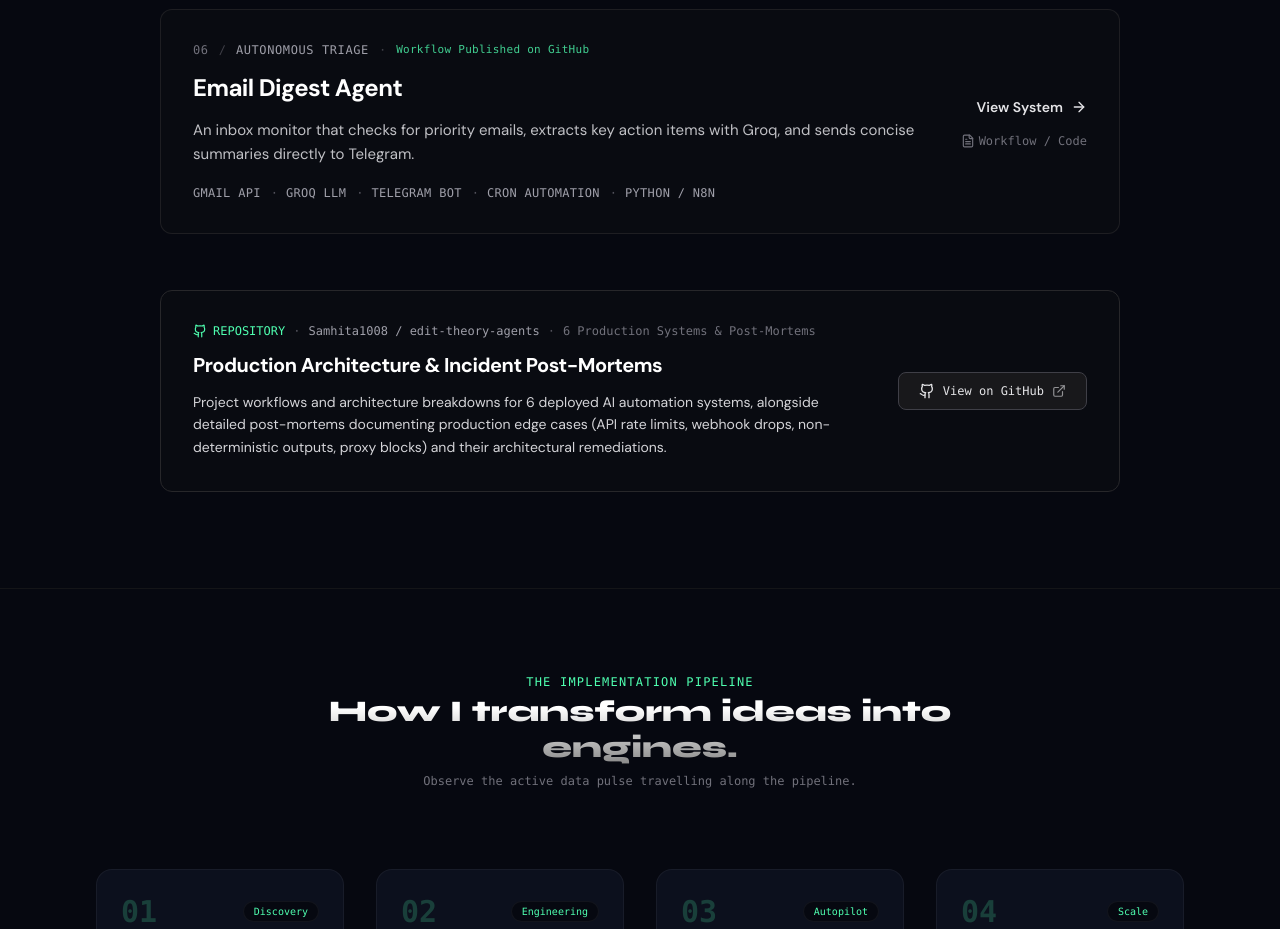
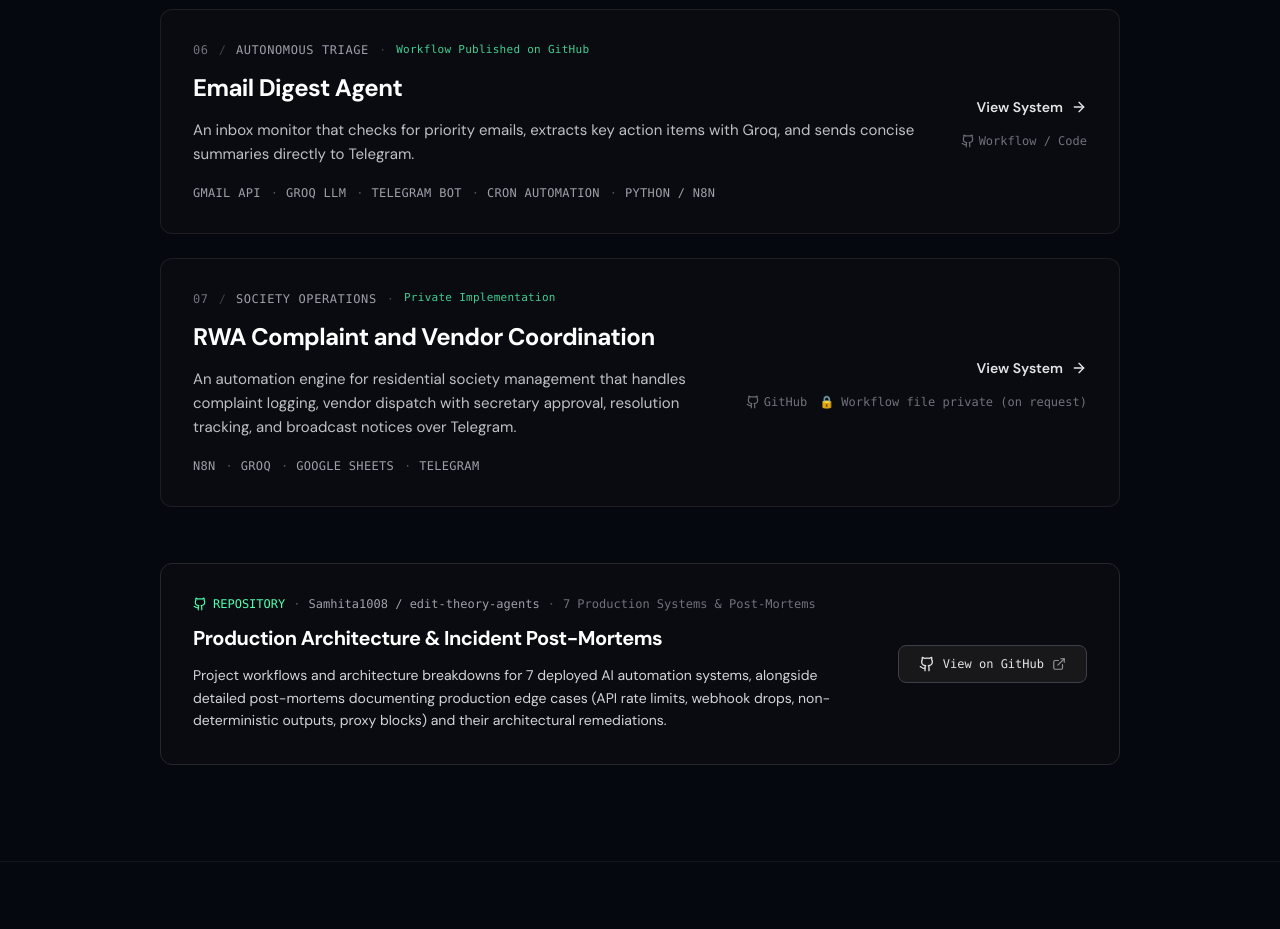
Before and after one commit to Samhita1008/edittheory-portfolio, a React (Vite) app: page / in a window 1280 px wide. Shown: the part 3880-4809 px from the top of the page. Built offline with nearby package versions, Linux system fonts and the light colour scheme.

Commit message:
feat: add RWA operations agent and improve link UI
- Add "RWA Complaint and Vendor Coordination" (Agent 7) project
- Introduce statusNote and engineeringNotes to project types
- Refactor project link rendering to support conditional labeling
- Add architecture diagram for Agent 7

```diff
--- a/src/App.tsx
+++ b/src/App.tsx
@@ -573,19 +573,29 @@
                             <Github className="w-3.5 h-3.5" /> Case Study / Code
                           </a>
                         )}
-                        {!proj.isFlagship && (proj.notionUrl || proj.githubUrl) && (
+                        {!proj.isFlagship && proj.githubUrl && (
                           <a
-                            href={proj.notionUrl || proj.githubUrl}
+                            href={proj.githubUrl}
                             target="_blank"
                             rel="noopener noreferrer"
                             className="hover:text-zinc-300 transition-colors flex items-center gap-1"
                           >
-                            <FileText className="w-3.5 h-3.5 text-zinc-500" /> {proj.githubUrl ? 'Workflow / Code' : 'Project & architecture'}
+                            <Github className="w-3.5 h-3.5 text-zinc-500" /> {proj.codeAvailabilityNote ? 'GitHub' : 'Workflow / Code'}
+                          </a>
+                        )}
+                        {!proj.isFlagship && !proj.githubUrl && proj.notionUrl && (
+                          <a
+                            href={proj.notionUrl}
+                            target="_blank"
+                            rel="noopener noreferrer"
+                            className="hover:text-zinc-300 transition-colors flex items-center gap-1"
+                          >
+                            <FileText className="w-3.5 h-3.5 text-zinc-500" /> Project & architecture
                           </a>
                         )}
                         {proj.codeAvailabilityNote && (
                           <span className="text-zinc-500 flex items-center gap-1">
-                            🔒 Available on request
+                            🔒 {proj.codeAvailabilityNote.includes('request') && !proj.codeAvailabilityNote.includes('Workflow') ? 'Available on request' : proj.codeAvailabilityNote}
                           </span>
                         )}
                         {proj.loomUrl && (
@@ -618,7 +628,7 @@
                   <span className="text-zinc-600 select-none">·</span>
                   <span className="text-zinc-400">Samhita1008 / edit-theory-agents</span>
                   <span className="text-zinc-600 select-none">·</span>
-                  <span className="text-zinc-500">6 Production Systems & Post-Mortems</span>
+                  <span className="text-zinc-500">7 Production Systems & Post-Mortems</span>
                 </div>
 
                 <h3 className="text-lg sm:text-xl font-bold text-white tracking-tight">
@@ -626,7 +636,7 @@
                 </h3>
 
                 <p className="text-xs sm:text-sm text-zinc-300 font-sans leading-relaxed">
-                  Project workflows and architecture breakdowns for 6 deployed AI automation systems, alongside detailed post-mortems documenting production edge cases (API rate limits, webhook drops, non-deterministic outputs, proxy blocks) and their architectural remediations.
+                  Project workflows and architecture breakdowns for 7 deployed AI automation systems, alongside detailed post-mortems documenting production edge cases (API rate limits, webhook drops, non-deterministic outputs, proxy blocks) and their architectural remediations.
                 </p>
               </div>
 
--- a/src/components/ProjectDetailModal.tsx
+++ b/src/components/ProjectDetailModal.tsx
@@ -124,6 +124,8 @@
         return { role: 'DATA SCRAPING & ENRICHMENT', type: 'LEAD DISCOVERY ENGINE', status: 'BUILT' };
       case 5:
         return { role: 'INBOX TRIAGE & SUMMARIZATION', type: 'AUTONOMOUS DAEMON', status: 'BUILT' };
+      case 7:
+        return { role: 'OPERATIONS AUTOMATION', type: 'COMMUNITY WORKFLOW ENGINE', status: 'BUILT' };
       default:
         return { role: 'SYSTEM DESIGN + AUTOMATION', type: `${project.category.toUpperCase()} SYSTEM`, status: 'BUILT' };
     }
@@ -263,7 +265,7 @@
                 rel="noopener noreferrer"
                 className="inline-flex items-center gap-1.5 text-[#4fffb0] hover:underline underline-offset-4 cursor-pointer font-medium"
               >
-                <span>{project.githubUrl ? 'View Workflow / Code' : 'Project & architecture'}</span>
+                <span>{project.githubUrl ? (project.codeAvailabilityNote ? 'GitHub Repository' : 'View Workflow / Code') : 'Project & architecture'}</span>
                 <span className="text-sm leading-none">→</span>
               </a>
             )}
@@ -288,11 +290,11 @@
             )}
           </div>
 
-          {/* Architecture / Demo Note */}
-          {project.demoModeNote && (
+          {/* Architecture / Status Note (Same place as other agents' demo/status notes) */}
+          {(project.demoModeNote || project.statusNote) && (
             <div className="p-3.5 rounded-lg bg-zinc-900/80 border border-zinc-800 text-xs font-mono text-zinc-400 leading-relaxed max-w-[700px]">
-              <span className="text-[#4fffb0] font-semibold">Architecture Note: </span>
-              {project.demoModeNote}
+              <span className="text-[#4fffb0] font-semibold">{project.agentNumber === 7 ? 'Status: ' : 'Architecture Note: '}</span>
+              {project.demoModeNote || project.statusNote}
             </div>
           )}
 
@@ -398,6 +400,23 @@
           </p>
         </section>
 
+        {/* ENGINEERING NOTES SECTION */}
+        {project.engineeringNotes && project.engineeringNotes.length > 0 && (
+          <section className="space-y-3 pt-6 border-t border-zinc-800/40">
+            <h2 className="text-xs font-mono font-semibold tracking-widest text-zinc-500 uppercase">
+              ENGINEERING NOTES
+            </h2>
+            <ul className="space-y-2.5 max-w-[720px]">
+              {project.engineeringNotes.map((note, nIdx) => (
+                <li key={nIdx} className="flex items-start gap-2.5 text-xs sm:text-sm font-mono text-zinc-400">
+                  <span className="text-[#4fffb0] select-none">•</span>
+                  <span>{note}</span>
+                </li>
+              ))}
+            </ul>
+          </section>
+        )}
+
         {/* 6. SYSTEM OUTPUT SECTION (Curated Gallery) */}
         {outputImagesList.length > 0 && (
           <section className="space-y-5 pt-6 border-t border-zinc-800/40">
--- a/src/data.ts
+++ b/src/data.ts
@@ -527,6 +527,81 @@
       }
     ],
     tags: ['Gmail API', 'Groq LLM', 'Telegram Bot', 'Cron Automation', 'Python / n8n']
+  },
+  {
+    id: 'project-rwa-society',
+    agentNumber: 7,
+    title: 'RWA Complaint and Vendor Coordination',
+    category: 'Society Operations',
+    badge: 'Private Implementation',
+    codeAvailabilityNote: 'Workflow file private (on request)',
+    demoModeNote: 'Built and tested end to end on test data. Not piloted with a real society yet. Vendor messages need a manual WhatsApp tap until the WhatsApp API is connected.',
+    oneLiner: 'Runs complaints, vendor dispatch, resolution tracking and notices for an apartment society over Telegram, with the secretary approving everything that goes outside the building.',
+    description: 'An automation engine for residential society management that handles complaint logging, vendor dispatch with secretary approval, resolution tracking, and broadcast notices over Telegram.',
+    overview: 'Managing residential community requests manually leads to lost complaints, unapproved vendor messages, and missed resident notices. This system runs complaints, vendor dispatch, resolution tracking and notices for an apartment society over Telegram, with the secretary approving everything that goes outside the building.',
+    architectureImage: '/images/agent7-architecture.svg',
+    architectureExplanation: 'Resident operations workflow in n8n. Ingests resident messages via a single Telegram webhook, classifies urgency and logs tickets to Google Sheets, routes vendor dispatches for secretary approval, and handles broadcast notices.',
+    howItWorks: [
+      {
+        step: '01',
+        title: 'INTAKE',
+        description: 'A resident messages the Telegram bot ("Water leakage in B-402"). AI classifies category and urgency, and a ticket is logged to Google Sheets. The resident gets a ticket ID.'
+      },
+      {
+        step: '02',
+        title: 'DISPATCH',
+        description: 'AI drafts a message to the right vendor. The secretary approves it on Telegram before anything goes out.'
+      },
+      {
+        step: '03',
+        title: 'TRACKING',
+        description: 'The secretary resolves a ticket with one command. The resident is notified automatically.'
+      },
+      {
+        step: '04',
+        title: 'NOTICES',
+        description: 'The secretary writes a notice once, approves a preview, and it reaches every resident. Acknowledgements are logged so she can see who has not read it.'
+      }
+    ],
+    engineeringNotes: [
+      'A Telegram bot has one webhook, so every command enters through a single trigger and is split downstream.',
+      'A stray "=" in a Fixed-mode field made a resident lookup silently match nothing.',
+      'Google Sheets "By List" stays disabled until the Drive API is enabled.'
+    ],
+    technologyLine: 'n8n · Groq · Google Sheets · Telegram',
+    githubUrl: 'https://github.com/Samhita1008/edit-theory-agents/tree/main/7-rwa-society-agent',
+    liveUrl: '/projects.html',
+    images: ['/images/agent7-output.svg'],
+    outputImages: [
+      {
+        url: '/images/agent7-output.svg',
+        title: 'Telegram Bot Interface & Secretary Dispatch Stream',
+        caption: 'Resident ticket intake, automated Google Sheets sync, secretary vendor approval action, and broadcast notices.'
+      }
+    ],
+    mockupSlides: [
+      {
+        title: 'Complaint Intake',
+        description: 'Resident messages Telegram bot, AI classifies category and urgency, logs ticket to Google Sheets, and returns ticket ID.',
+        metrics: 'Automated ticket creation'
+      },
+      {
+        title: 'Vendor Dispatch with Secretary Approval',
+        description: 'AI drafts vendor dispatch note, routed to society secretary on Telegram for approval before transmission.',
+        metrics: 'Human-in-the-loop approval'
+      },
+      {
+        title: 'One-Command Resolution Tracking',
+        description: 'Secretary resolves tickets with a single Telegram command, triggering automated resident resolution alert.',
+        metrics: 'Instant resident notification'
+      },
+      {
+        title: 'Broadcast Notices and Acknowledgement Log',
+        description: 'Notice drafted and approved once, delivered to all residents with read receipt logging.',
+        metrics: 'Read receipt tracking'
+      }
+    ],
+    tags: ['n8n', 'Groq', 'Google Sheets', 'Telegram']
   }
 ];
 
--- a/src/types.ts
+++ b/src/types.ts
@@ -27,6 +27,8 @@
   liveUrl?: string;
   badge?: string;
   demoModeNote?: string;
+  statusNote?: string;
+  engineeringNotes?: string[];
   codeAvailabilityNote?: string;
   engagementNote?: string;
   isFlagship?: boolean;
```
Also changed, not shown: public/images/agent7-architecture.svg (added), public/images/agent7-output.svg (added).
